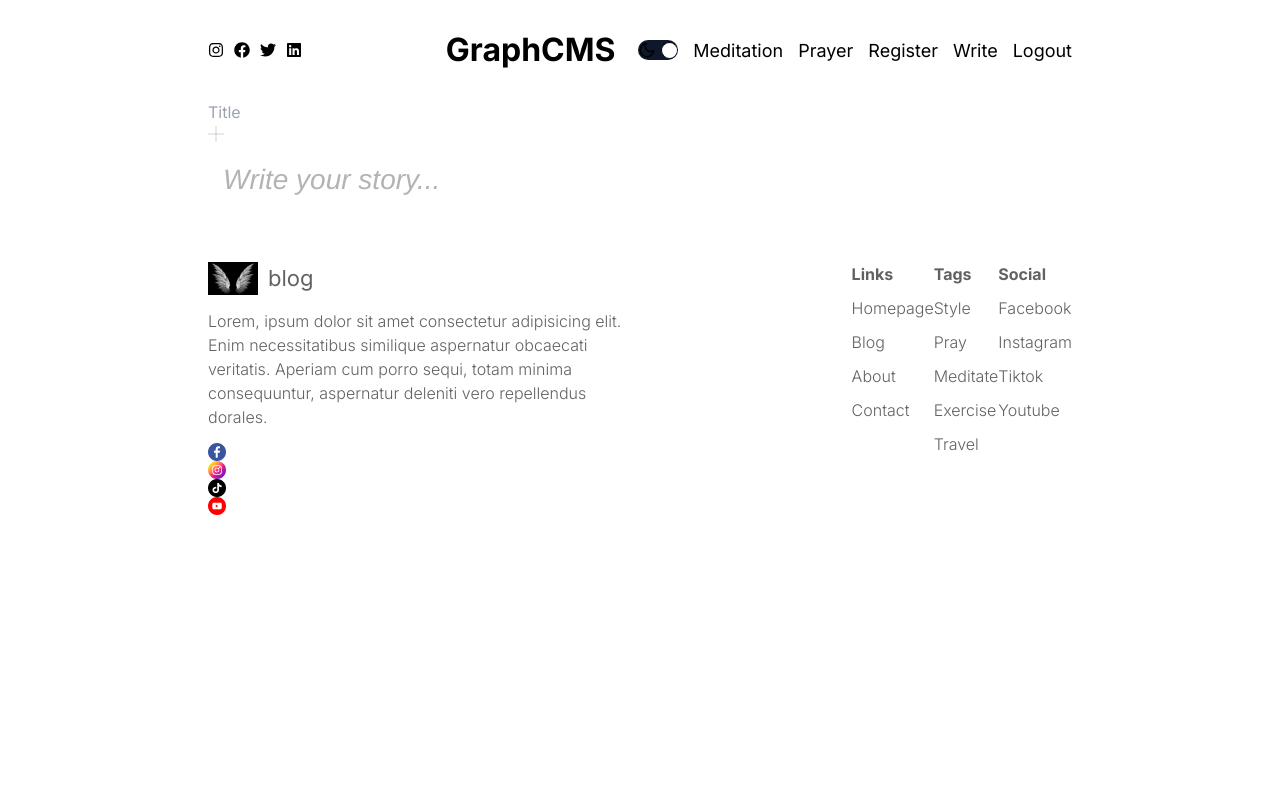
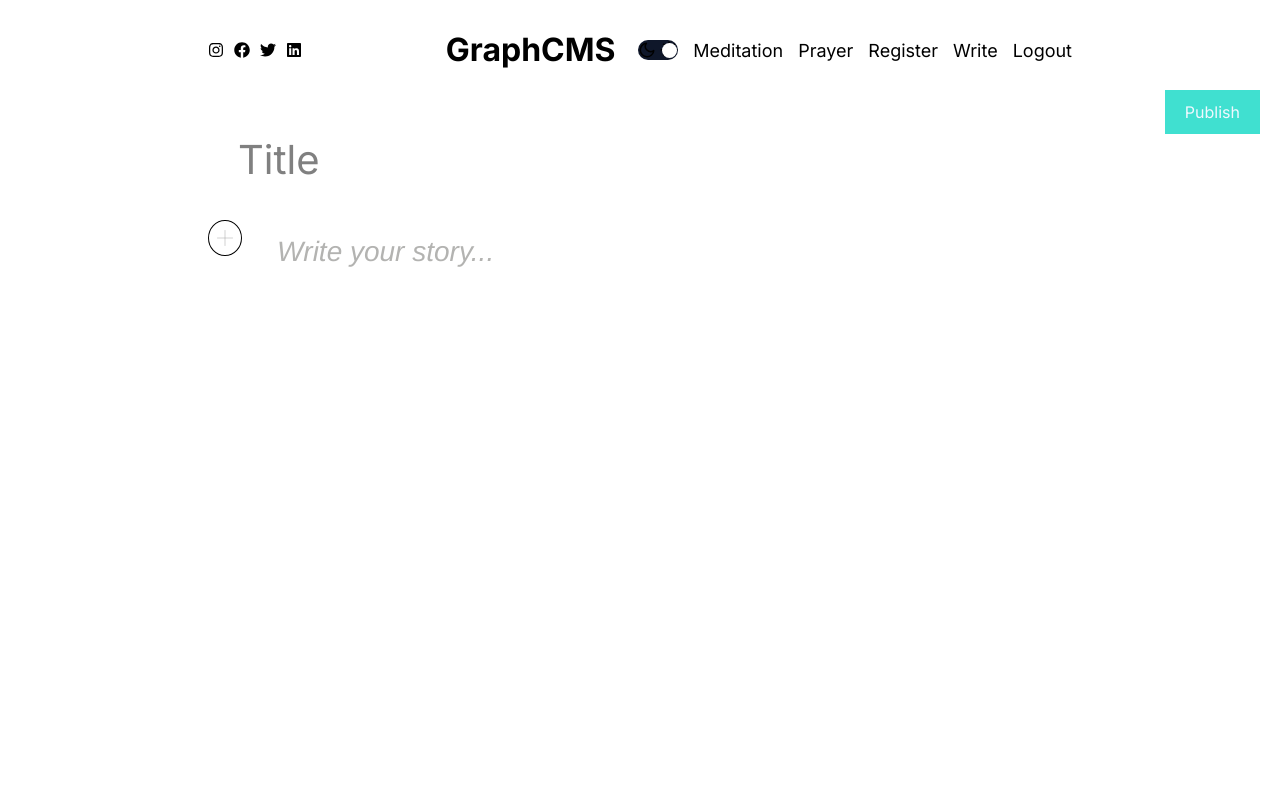
Before and after one commit to DavisKiprotich/Blog_Website, a Next.js app: page /write in a window 1280 px wide. Shown: the top 800 px of the page. Built offline with nearby package versions, Linux system fonts and the light colour scheme.

Commit message:
Final touches

```diff
--- a/components/styles/writePage.module.css
+++ b/components/styles/writePage.module.css
@@ -1,3 +1,62 @@
 .container{
 
 }
+
+.editor{
+    display: flex;
+    gap: 20px;
+    height: 700px;
+    position: relative;
+}
+.input{
+    padding: 30px;
+    background-color: transparent;
+    font-size: 40px;
+    border: none;
+    outline: none;
+}
+
+.input::placeholder{
+    color: grey;
+}
+
+.button, .addButton{
+    width: 36px;
+    height: 36px;
+    border-radius: 50%;
+    background-color: transparent;
+    border: 1px solid var(--textColor);
+    display: flex;
+    align-items: center;
+    justify-content: center;
+    cursor: pointer;
+}
+
+.addButton{
+    border-color: turquoise;
+}
+
+.add{
+    display: flex;
+    gap: 20px;
+    background-color: var(--bg);
+    position: absolute;
+    z-index: 999;
+    width: 100%;
+    left: 50px;
+}
+
+.textArea{
+    width: 100%;
+}
+
+.publish{
+    position: absolute;
+    top: 90px;
+    right: 20px;
+    padding: 10px 20px;
+    border: none;
+    background-color: turquoise;
+    color: aliceblue;
+    cursor: pointer;
+}
--- a/src/app/write/page.jsx
+++ b/src/app/write/page.jsx
@@ -12,9 +12,9 @@
 
   return (
     <div className={styles.container}>
-      <input type="text" placeholder="Title" />
+      <input type="text" placeholder="Title" className={styles.input} />
       <div className={styles.editor}>
-        <button className={styles.button}>
+        <button className={styles.button} onClick={() => setOpen(!open)}>
           <Image src="/plus.png" alt="" width={16} height={16} />
         </button>
         {open && (
@@ -30,9 +30,10 @@
             </button>
           </div>
         )}
-        <ReactQuill theme="bubble" placeholder="Write your story..." value={value} onChange={setValue}/>
+        <ReactQuill className={styles.textArea} theme="bubble" placeholder="Write your story..." value={value} onChange={setValue}/>
 
       </div>
+      <button className={styles.publish}>Publish</button>
     </div>
   );
 };
```
